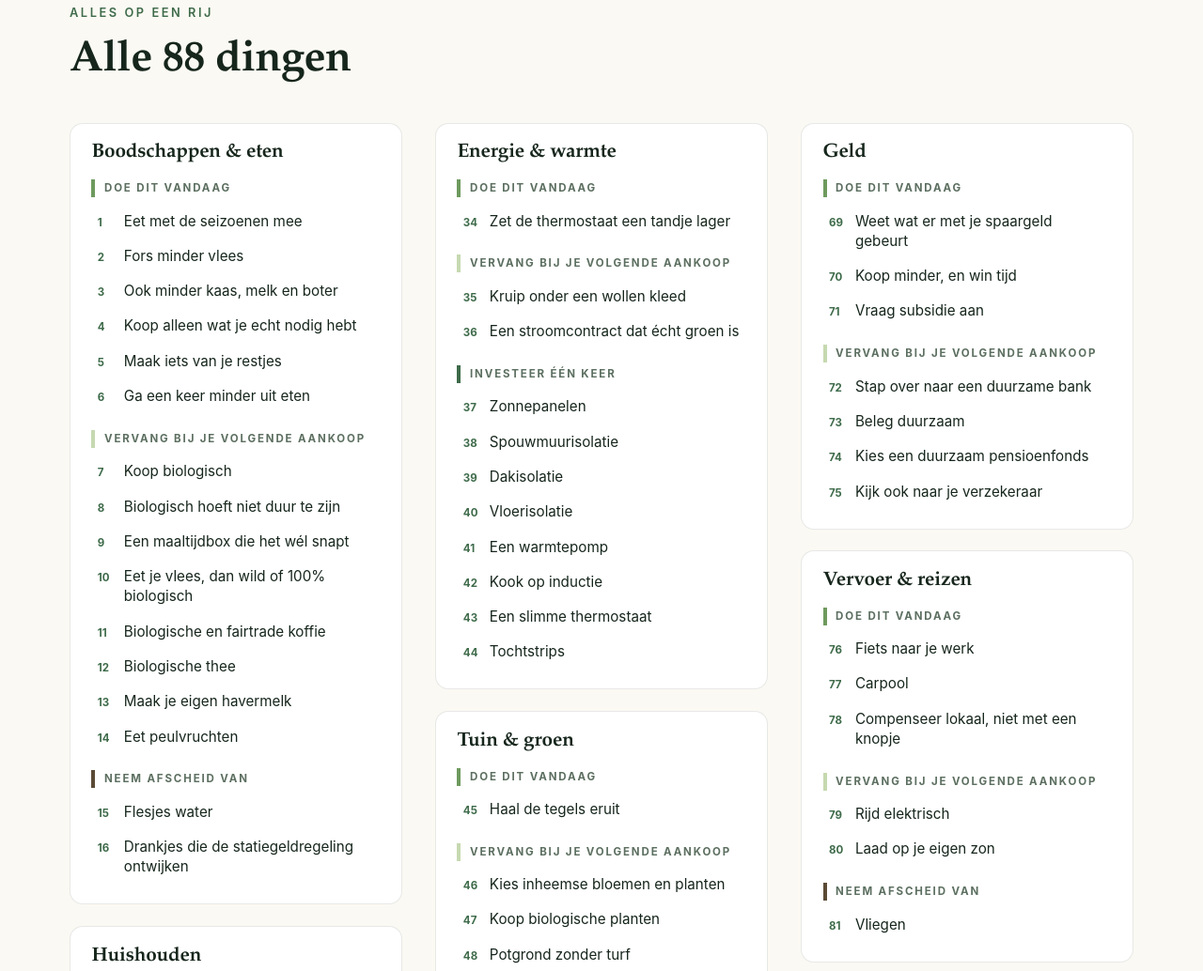
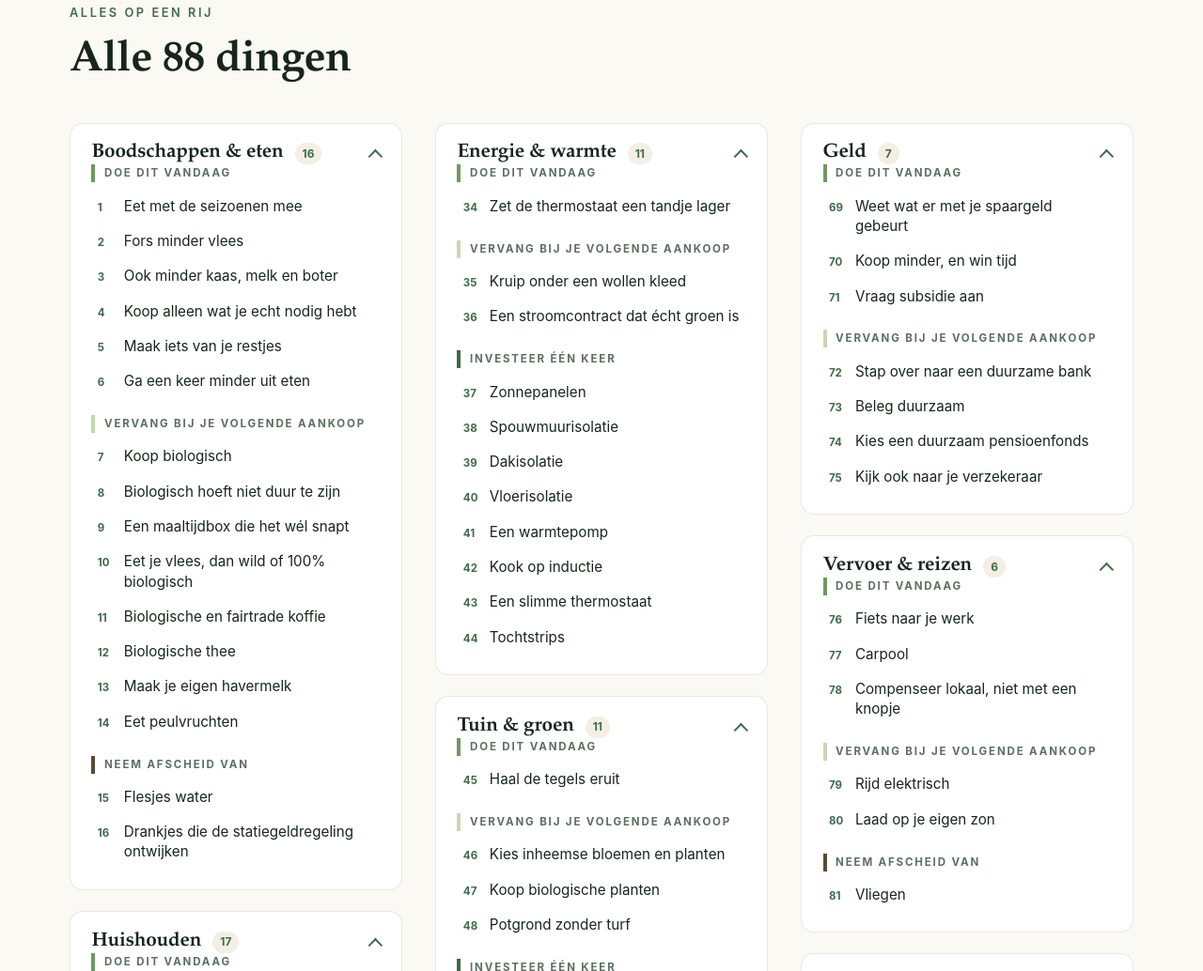
Before and after one commit to virtualdian/watjezelfkuntdoen, an Astro site: page / in a window 1280 px wide. Shown: the part 3512-4546 px from the top of the page at 94% size. Built offline with nearby package versions, Linux system fonts and the light colour scheme; Astro itself is replaced by a stand-in of ours.

Commit message:
Themablokken op mobiel ingeklapt
De lijst met alle 88 items werd op een telefoon eindeloos scrollen. Elk thema is
nu een uitklapblok met het aantal items erbij, dicht op smalle schermen en open
vanaf 761 pixels. Zonder javascript staan ze open, dus dan verandert er niets.

Co-Authored-By: Claude Opus 5 <noreply@anthropic.com>

```diff
--- a/src/pages/index.astro
+++ b/src/pages/index.astro
@@ -189,8 +189,11 @@ const zonderEigenHuis = telling
           <h2>Alle {totaal} dingen</h2>
           <div class="kolommen">
             {perSegment.map((seg) => (
-              <div class="segment-kaart">
-                <h3>{seg.naam}</h3>
+              <details class="segment-kaart" open>
+                <summary>
+                  <h3>{seg.naam}</h3>
+                  <span class="segment-aantal">{seg.items.length}</span>
+                </summary>
                 {seg.ringen.map((ring) => (
                   <div class="ringgroep">
                     <p class={`ringkop ringkop-${ring.id}`}>{ring.naam}</p>
@@ -206,7 +209,7 @@ const zonderEigenHuis = telling
                     </ul>
                   </div>
                 ))}
-              </div>
+              </details>
             ))}
           </div>
         </div>
@@ -447,6 +450,19 @@ const zonderEigenHuis = telling
           });
         });
       });
+
+      // Op een telefoon beginnen de themablokken dicht, anders is die lijst
+      // eindeloos scrollen. Op een groot scherm staan ze gewoon open.
+      const themaBlokken = [...document.querySelectorAll('.segment-kaart')];
+      const stelThemaBlokkenIn = () => {
+        themaBlokken.forEach((blok) => {
+          blok.open = !smal();
+        });
+      };
+      stelThemaBlokkenIn();
+      window
+        .matchMedia('(max-width: 760px)')
+        .addEventListener('change', stelThemaBlokkenIn);
     </script>
 
     <style>
@@ -668,6 +684,49 @@ const zonderEigenHuis = telling
         margin-bottom: 1.4rem;
       }
 
+      .segment-kaart > summary {
+        display: flex;
+        align-items: center;
+        gap: 0.75rem;
+        cursor: pointer;
+        list-style: none;
+      }
+
+      .segment-kaart > summary::-webkit-details-marker {
+        display: none;
+      }
+
+      /* Eigen pijltje, zodat hij op mobiel meedraait bij openklappen */
+      .segment-kaart > summary::after {
+        content: '';
+        width: 0.55rem;
+        height: 0.55rem;
+        margin-left: auto;
+        border-right: 2px solid var(--bos-mid);
+        border-bottom: 2px solid var(--bos-mid);
+        transform: rotate(45deg) translate(-0.1rem, -0.1rem);
+        transition: transform 0.15s ease;
+        flex: none;
+      }
+
+      .segment-kaart[open] > summary::after {
+        transform: rotate(-135deg) translate(-0.15rem, -0.15rem);
+      }
+
+      .segment-aantal {
+        font-size: 0.75rem;
+        font-weight: 700;
+        color: var(--bos-mid);
+        background: var(--room-diep);
+        border-radius: 999px;
+        padding: 0.1rem 0.5rem;
+        flex: none;
+      }
+
+      .segment-kaart > summary h3 {
+        margin: 0;
+      }
+
       .segment-kaart h3 {
         margin-bottom: 1rem;
         font-size: 1.3rem;
```
